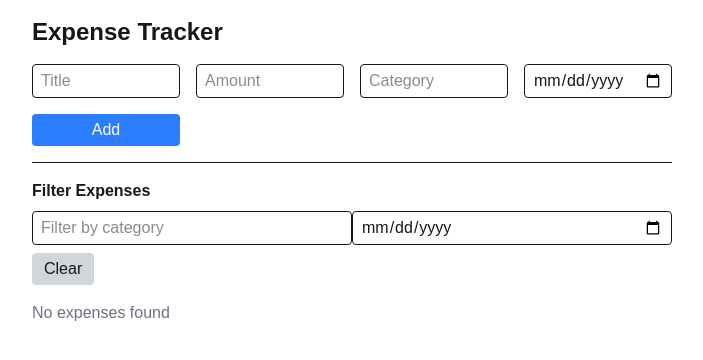
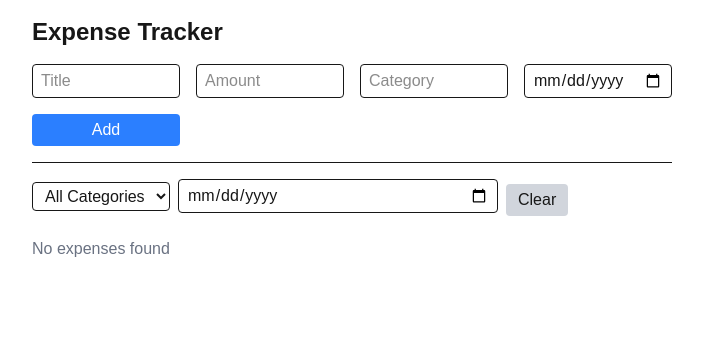
Before and after one commit to shotaroi/next-expense-tracker-app, a Next.js app: page / in a window 1280 px wide. Shown: the top 360 px of the page, without its empty margins (288-991 px from the left). Built offline with nearby package versions, Linux system fonts and the light colour scheme.

Commit message:
Add dropdown list of categories

```diff
--- a/src/app/components/ExpenseFilter.tsx
+++ b/src/app/components/ExpenseFilter.tsx
@@ -1,4 +1,7 @@
+import { option } from "framer-motion/client";
+
 interface ExpenseFilterProps {
+    categories: string[];
   filterCategory: string;
   setFilterCategory: (val: string) => void;
   filterDate: string;
@@ -7,6 +10,7 @@ interface ExpenseFilterProps {
 }
 
 export default function ExpenseFilter({
+    categories,
   filterCategory,
   setFilterCategory,
   filterDate,
@@ -14,15 +18,15 @@ export default function ExpenseFilter({
   onClear,
 }: ExpenseFilterProps) {
   return (
-    <div className="space-y-2 border-t pt-4 mt-4">
-      <h2 className="font-bold">Filter Expenses</h2>
-      <input
-        type="text"
-        placeholder="Filter by category"
-        value={filterCategory}
-        onChange={(e) => setFilterCategory(e.target.value)}
-        className="w-1/2 border rounded px-2 py-1"
-      />
+    <div className="flex gap-2 space-y-2 border-t pt-4 items-center">
+      <select value={filterCategory}
+      onChange={(e) => setFilterCategory(e.target.value)}
+      className="border rounded px-2 py-1">
+        <option value="">All Categories</option>
+        {categories.map((cat) => (
+            <option key={cat}>{cat}</option>
+        ))}
+      </select>
       <input
         type="date"
         value={filterDate}
--- a/src/app/page.tsx
+++ b/src/app/page.tsx
@@ -54,6 +54,7 @@ export default function HomePage() {
       <h1 className="text-2xl font-bold">Expense Tracker</h1>
       <ExpenseForm onAdd={addExpense} />
       <ExpenseFilter
+      categories={["Video", "Music", "Animal"]}
         filterCategory={filterCategory}
         setFilterCategory={setFilterCategory}
         filterDate={filterDate}
```
